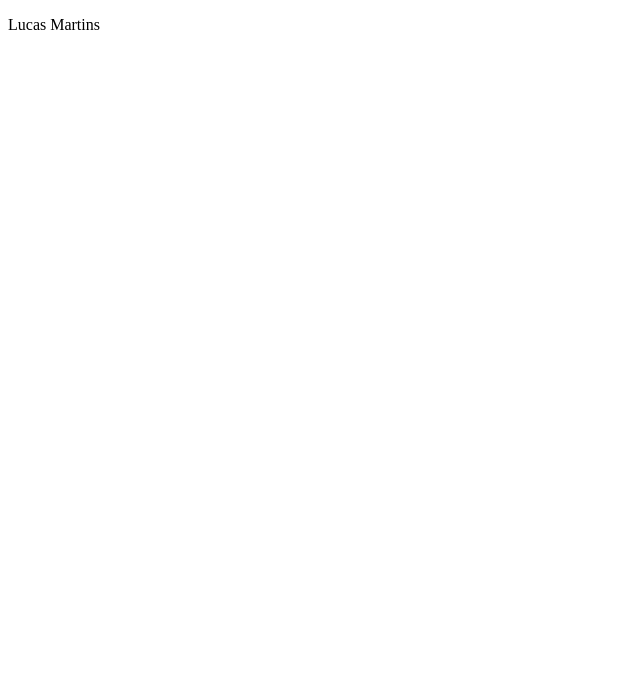
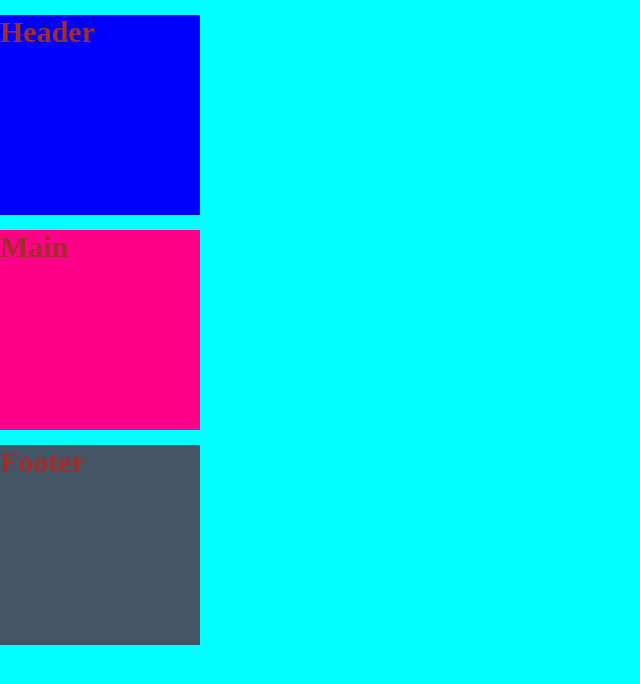
Before and after one commit to lucasmhilario/tt-css-js-pro, a plain HTML site: page aula02/index.html in a window 1280 px wide. Shown: the whole page, without its empty margins (0-640 px from the left). Drawn offline with Linux system fonts and the light colour scheme.

Commit message:
criando primeiro css

```diff
--- a/aula02/index.html
+++ b/aula02/index.html
@@ -4,10 +4,20 @@
   <meta charset="UTF-8">
   <meta http-equiv="X-UA-Compatible" content="IE=edge">
   <meta name="viewport" content="width=device-width, initial-scale=1.0">
+  <link rel="stylesheet" href="style.css">
   <title>Aula 02</title>
 </head>
 <body>
-  <p>Lucas Martins</p>
+  <header id="header-id">
+    <p class="text">Header</p>
+  </header>
 
+  <main id="main-id">
+    <p class="text">Main</p>
+  </main>
+
+  <footer id="footer-id">
+    <p class="text">Footer</p>
+  </footer>
 </body>
 </html>
--- /dev/null
+++ b/aula02/style.css
@@ -0,0 +1,44 @@
+body,
+html {
+  width: 100%;
+  height: 100vh;
+  background-color: aqua;
+}
+
+/* *= é o valor em todos os itens do html  */
+* {
+  margin: 0;
+  padding: 0;
+  box-sizing: border-box;
+}
+
+#header-id {
+  background-color: blue;
+  width: 200px;
+  height: 200px;
+}
+
+/* #header-id p {
+  color: red;
+  font-size: 24px;
+  font-weight: bold;
+} */
+
+.text {
+  color: brown;
+  font-size: 30px;
+  font-weight: bold;
+  margin: 15px 0 15px 0;
+}
+
+#main-id {
+  background: #ff0088;
+  width: 200px;
+  height: 200px;
+}
+
+#footer-id {
+  background: #445566;
+  width: 200px;
+  height: 200px;
+}
```
